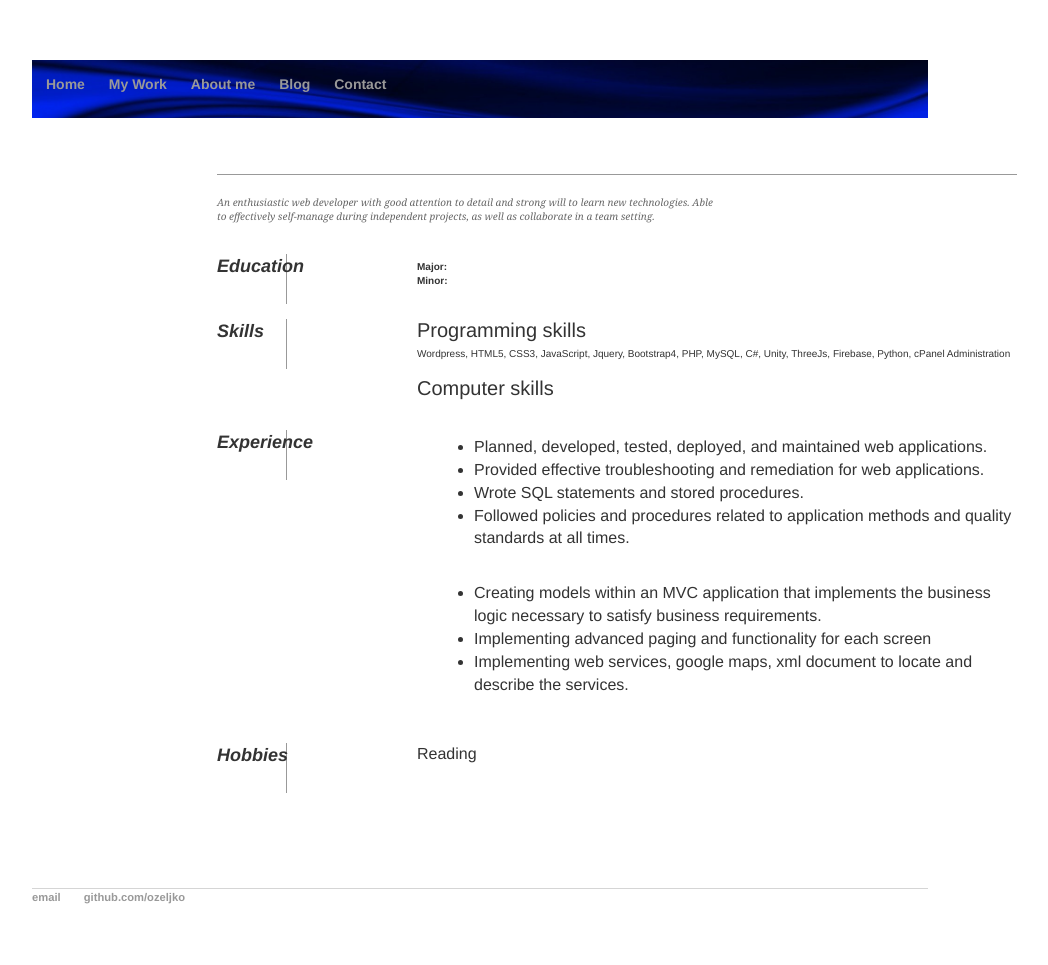
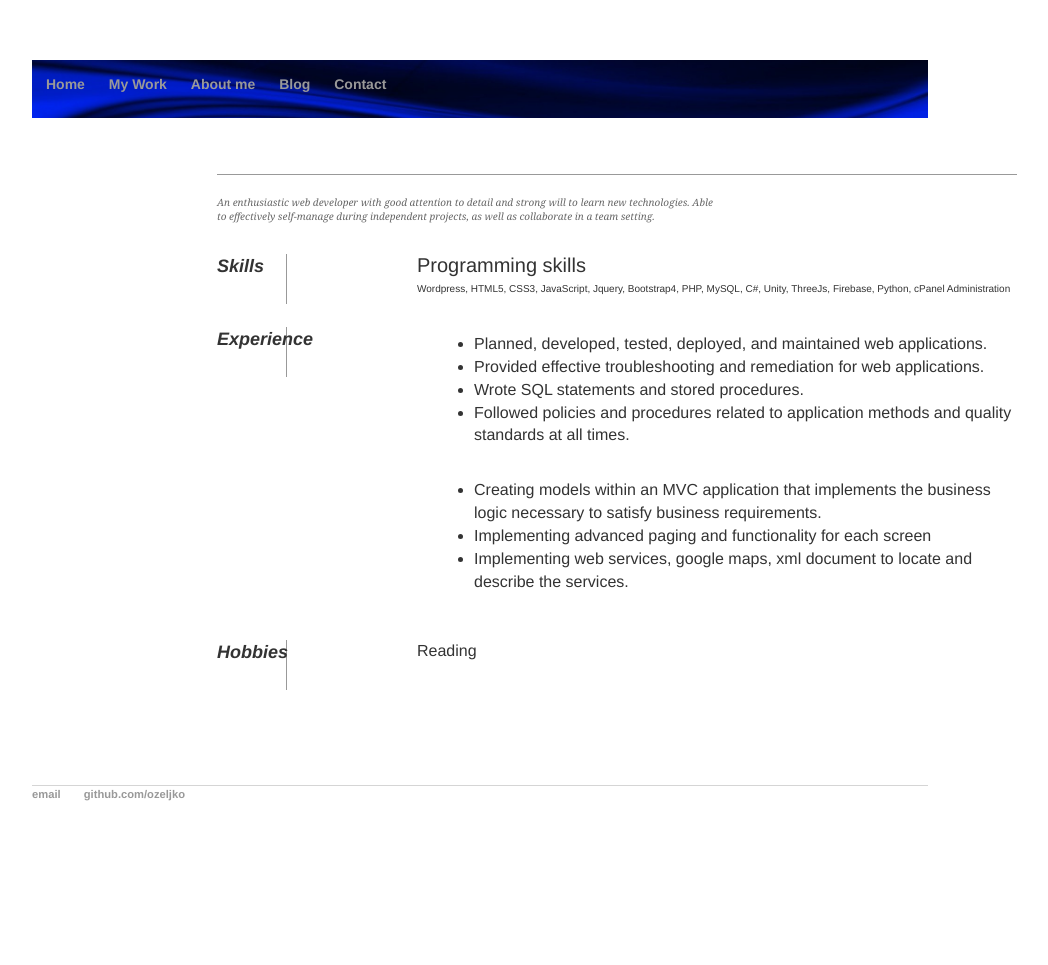
Before and after one commit to ozeljko/ozeljko.github.io, a Jekyll site: the page built from index.html, in a window 1280 px wide. Shown: the whole page, without its empty margins (160-1208 px from the left). Built offline with Jekyll 4.4.1, drawn with Linux system fonts in a browser that asks for light colours; after the commit the page ends 900 px from its top, so only the background shows below that.

Commit message:
Update home.html

```diff
--- a/_includes/home.html
+++ b/_includes/home.html
@@ -26,23 +26,13 @@
         <dl>
             <dd class="clear"></dd>
 
-            <dt>Education</dt>
-            <dd>
-                <h2></h2>
-                <p><strong>Major:</strong> <br />
-                   <strong>Minor:</strong> </p>
-                <p><strong><i></i></strong> </p>
-            </dd>
-
-            <dd class="clear"></dd>
 
             <dt>Skills</dt>
             <dd>
                 <h2>Programming skills</h2>
                 <p>Wordpress, HTML5, CSS3, JavaScript, Jquery, Bootstrap4, PHP, MySQL, C#, Unity, ThreeJs, Firebase, Python, cPanel Administration</p>
 
-                <h2>Computer skills</h2>
-                <p></p>
+
             </dd>
 
             <dd class="clear"></dd>
```
